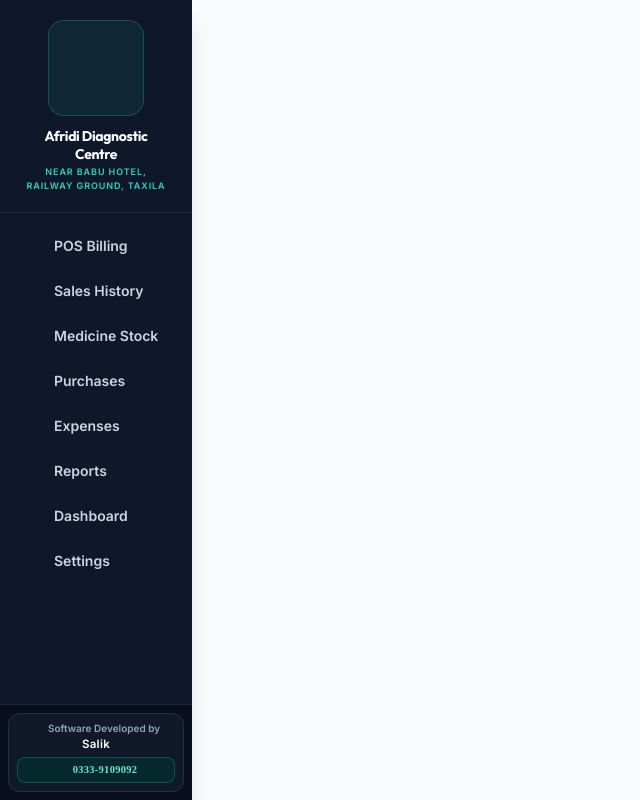
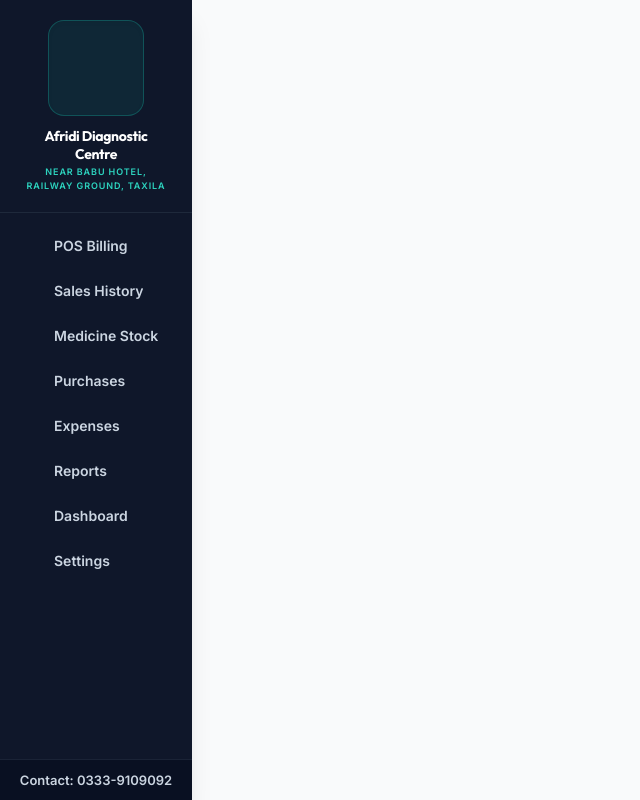
Before and after one commit to SalikLeo/Afridi-Pharmacy-Taxila, an Electron app: page renderer/index.html in a window 1280 px wide. Shown: the whole page, without its empty margins (0-640 px from the left). Drawn offline with Linux system fonts and the light colour scheme; no server answers.

Commit message:
Remove software developed credit and increase contact font size

```diff
--- a/renderer/index.html
+++ b/renderer/index.html
@@ -146,21 +146,9 @@
       </nav>
     </div>
 
-    <!-- Bottom Sidebar Section (Developer Credit) -->
-    <div class="p-2 border-t border-slate-800/90 bg-slate-950/50 shrink-0 select-none">
-      <div class="rounded-xl bg-slate-800/40 border border-slate-700/60 p-2 text-center shadow-xs transition-all hover:border-teal-500/40 hover:bg-slate-800/70 group">
-        <div class="flex items-center justify-center gap-1 text-[10px] font-semibold text-slate-400 leading-tight">
-          <i data-lucide="code-2" class="w-3 h-3 text-teal-400 shrink-0"></i>
-          <span>Software Developed by</span>
-        </div>
-        <div class="text-[11.5px] font-black text-white group-hover:text-teal-300 transition-colors leading-tight mt-0.5 tracking-wide">
-          Salik
-        </div>
-        <div class="mt-1.5 flex items-center justify-center gap-1.5 text-[10.5px] font-bold text-teal-300 bg-teal-950/70 border border-teal-500/30 rounded-lg py-1 px-1.5 tracking-wide font-mono shadow-xs">
-          <i data-lucide="phone" class="w-3 h-3 text-teal-400 shrink-0"></i>
-          <span>0333-9109092</span>
-        </div>
-      </div>
+    <!-- Bottom Sidebar Section (Contact Info) -->
+    <div class="py-3 px-2 border-t border-slate-800/80 bg-slate-950/40 shrink-0 text-center select-none">
+      <p class="text-[13px] font-bold text-slate-300 leading-tight">Contact: 0333-9109092</p>
     </div>
   </aside>
 
```
